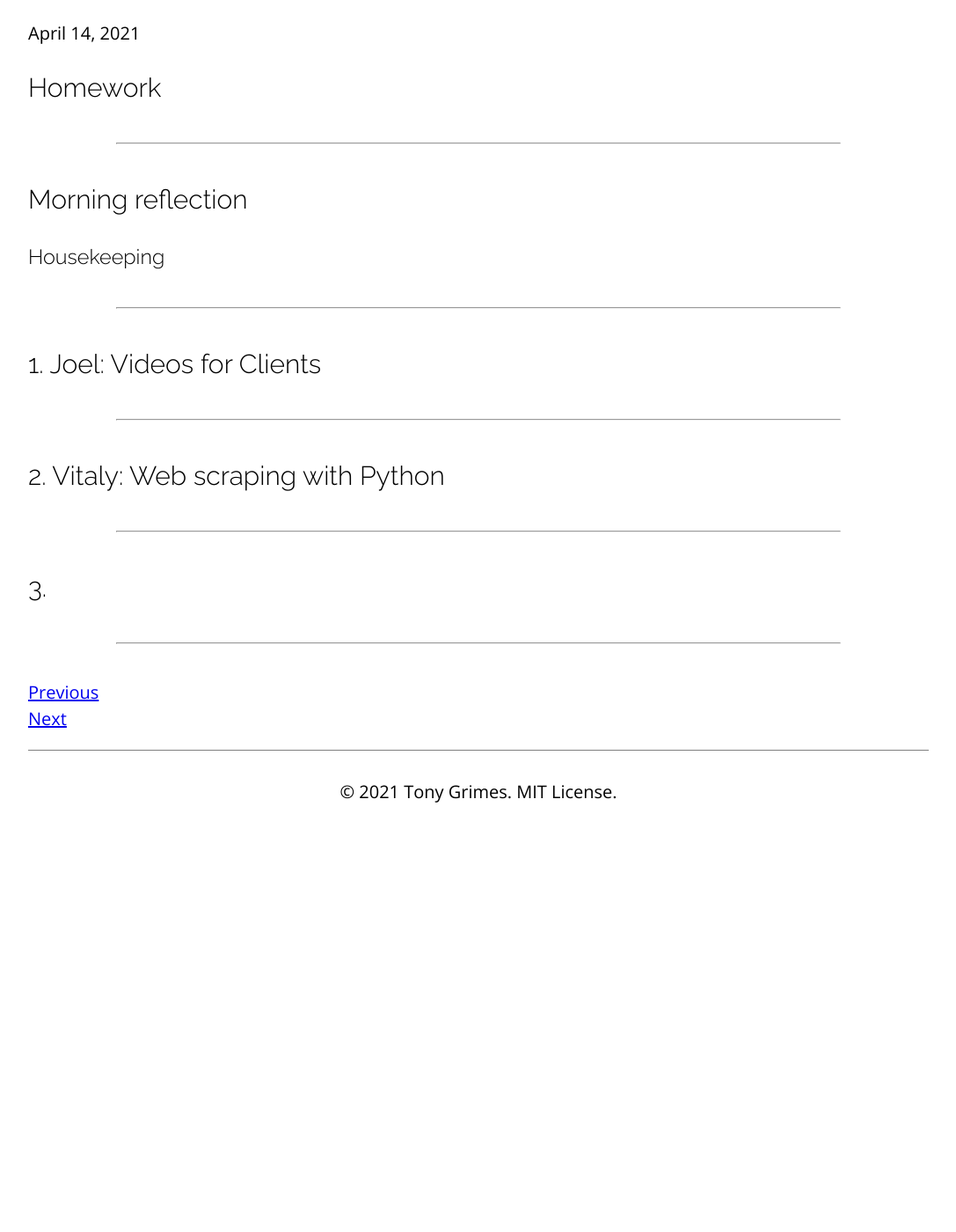
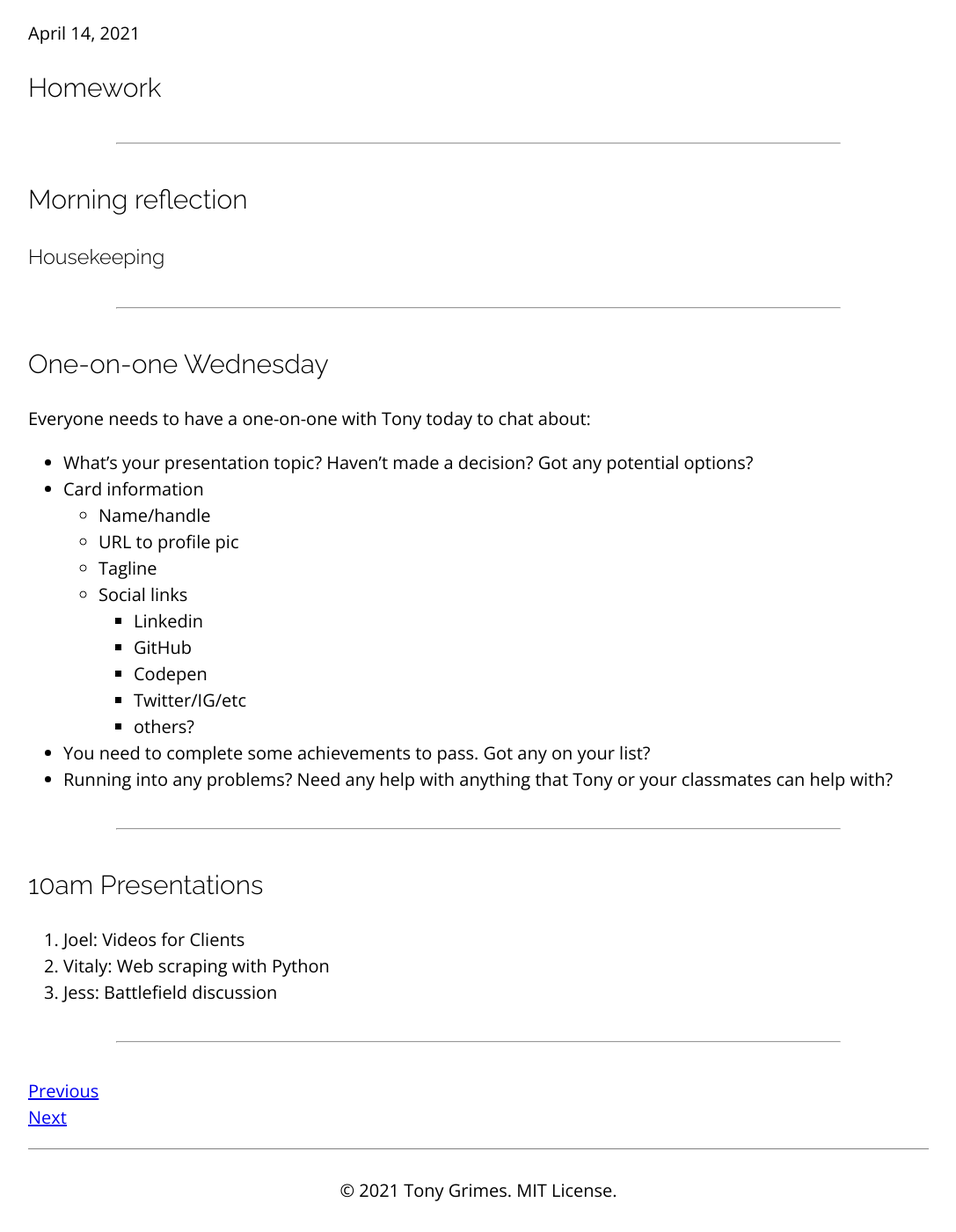
Before and after one commit to sait-wbdv/winter-2021, a Jekyll site: the page built from _posts/2021-04-14-flex-day-3.md, in a window 1280 px wide and 1400 px high, scrolled down 452 px. Shown: the whole window at 88% size, without its empty margins (96-1183 px from the left). Built offline with Jekyll 4.4.1, drawn with Linux system fonts in a browser that asks for light colours; nearby versions of some CDN libraries; before the commit the page ends 1399 px from its top, so only the background shows below that.

Commit message:
added W14W

```diff
--- a/_posts/2021-04-14-flex-day-3.md
+++ b/_posts/2021-04-14-flex-day-3.md
@@ -13,14 +13,27 @@ categories: cpnt265
 
 ---
 
-## 1. Joel: Videos for Clients
+## One-on-one Wednesday
+Everyone needs to have a one-on-one with Tony today to chat about:
+- What's your presentation topic? Haven't made a decision? Got any potential options?
+- Card information
+    - Name/handle
+    - URL to profile pic
+    - Tagline
+    - Social links
+        - Linkedin
+        - GitHub
+        - Codepen
+        - Twitter/IG/etc
+        - others?
+- You need to complete some achievements to pass. Got any on your list?
+- Running into any problems? Need any help with anything that Tony or your classmates can help with?
 
 ---
 
-## 2. Vitaly: Web scraping with Python
+## 10am Presentations
+1. Joel: Videos for Clients
+2. Vitaly: Web scraping with Python
+3. Jess: Battlefield discussion
 
 ---
-
-## 3.
-
----
```
